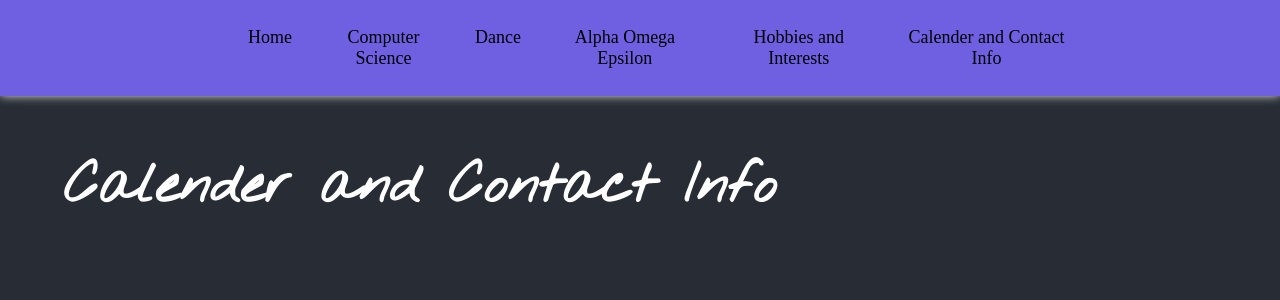
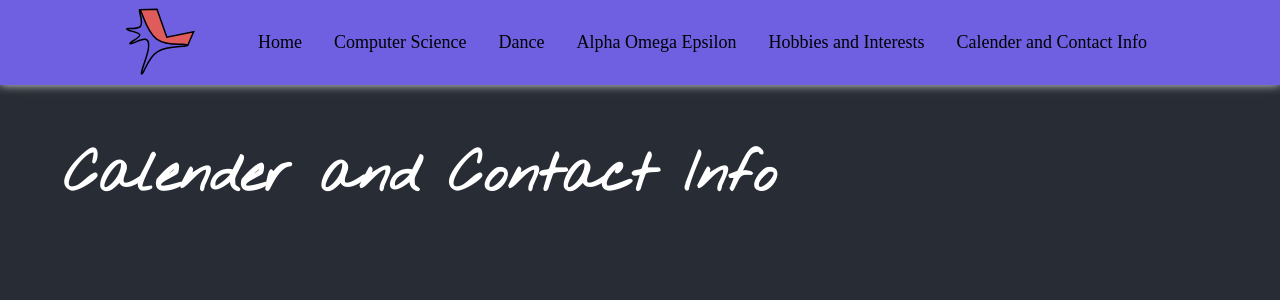
Before and after one commit to Brennaser/aboutme, a React (Create React App) app: page /Calender-and-Contact in a window 1280 px wide. Shown: the top 300 px of the page. Built offline with nearby package versions, Linux system fonts and the light colour scheme; a web font is replaced by a local one.

Commit message:
Navbar alignment and Logo

```diff
--- a/src/App.js
+++ b/src/App.js
@@ -1,4 +1,4 @@
-import logo from './logo.svg';
+import logo from './logo.svg'
 import './Style/App.css';
 import { Navbar } from './Components/Navbar';
 
--- a/src/Components/Navbar.jsx
+++ b/src/Components/Navbar.jsx
@@ -1,9 +1,12 @@
 import { menuitems } from "../menuitems";
 import { Link } from "react-router-dom";
+import DCS from '../Dance-CompSci-logo.svg';
+
 
 export const Navbar = () => {
     return (
         <div className="navigation">
+            <img src={DCS} />
             <nav>
                 <ul className="menus">
                     {menuitems.map((menu, index) => {
--- a/src/Style/App.css
+++ b/src/Style/App.css
@@ -11,21 +11,6 @@
   .App-logo {
     animation: App-logo-spin infinite 20s linear;
   }
-}
-
-.App-header {
-  background-color: #282c34;
-  height: auto;
-  display: flex;
-  flex-direction: column;
-  align-items: center;
-  justify-content: center;
-  font-size: calc(10px + 2vmin);
-  color: white;
-}
-
-.App-link {
-  color: #61dafb;
 }
 
 @keyframes App-logo-spin {
@@ -59,14 +44,17 @@ html {
 .navigation {
   display: flex;
   align-items: center;
+  justify-content: center;
   width: auto;
   margin: 0 auto;
-  /* padding: 0 20px; */
-  padding: 0 15%;
   min-height: 58px;
   max-height: 100px;
   background-color: rgb(111, 96, 225);
   box-shadow: 0px -1px 10px white;
+}
+
+.navigation img {
+  height: 85px;
 }
 
 .menus {
```
Also changed, not shown: src/Dance-CompSci-logo.svg (added).
